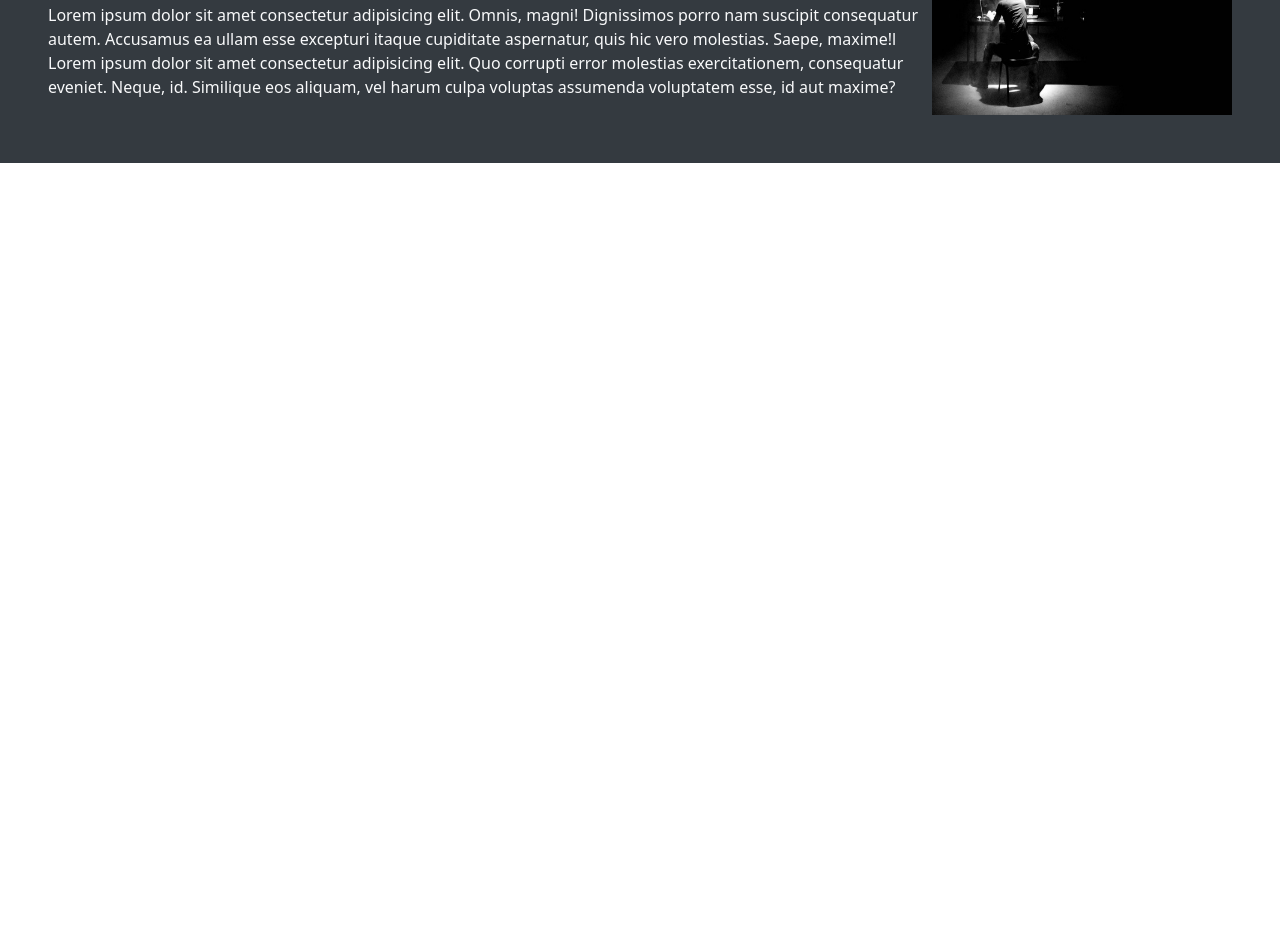
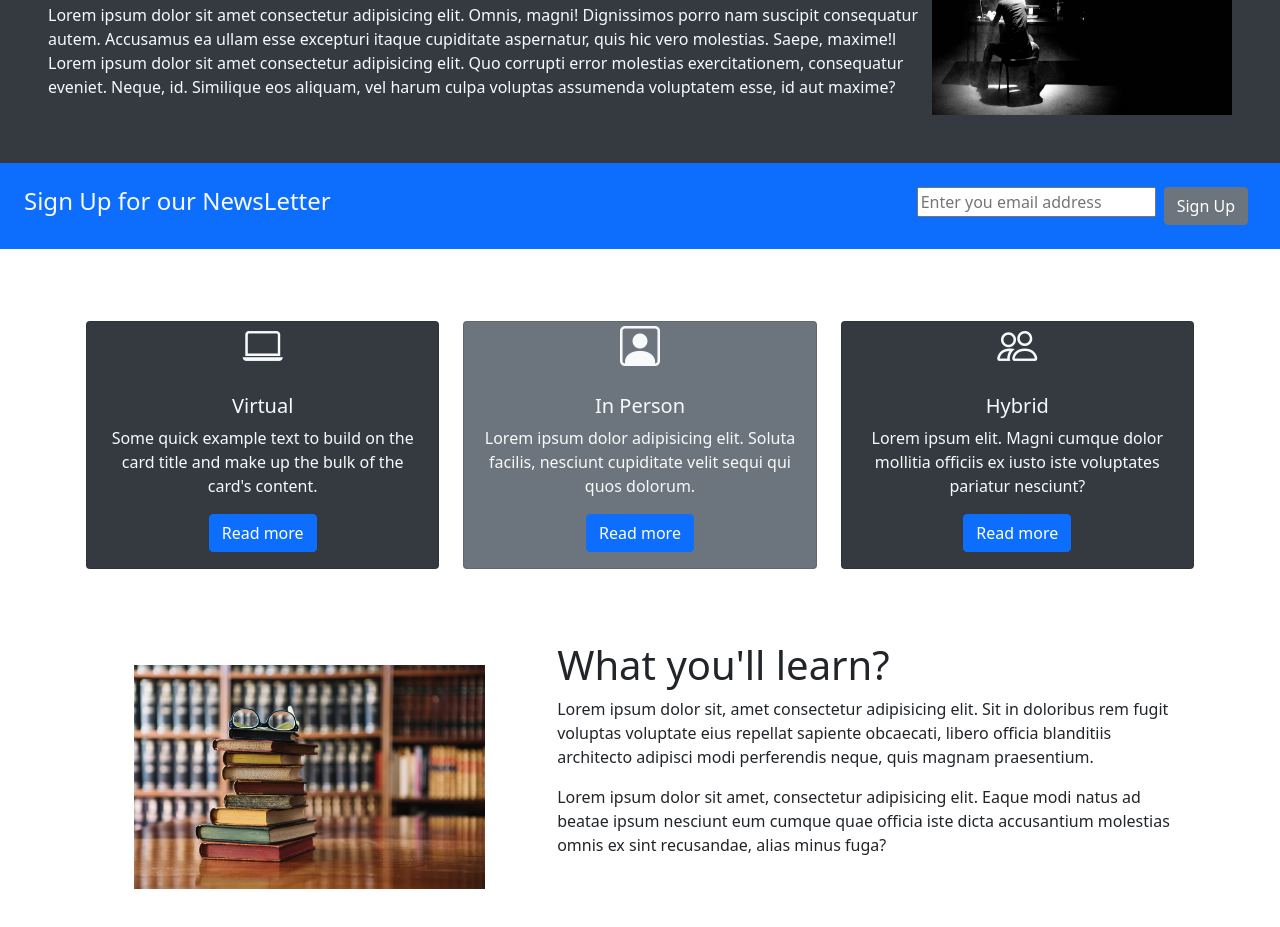
Before and after one commit to raja0089/bootstrap, a plain HTML site: page project1/index.html in a window 1280 px wide. Shown: the part 159-1086 px from the top of the page. Before the commit the page ends 800 px from the top, so only its background shows below. Drawn offline with nearby package versions, Linux system fonts and the light colour scheme.

Commit message:
add news latter and card sections

```diff
--- a/project1/index.html
+++ b/project1/index.html
@@ -1,23 +1,32 @@
 <!DOCTYPE html>
 <html lang="en">
+
 <head>
   <meta charset="UTF-8">
   <meta name="viewport" content="width=device-width, initial-scale=1.0">
   <title>Bootstrap Site</title>
   <link rel="stylesheet" href="https://cdn.jsdelivr.net/npm/bootstrap-icons@1.9.1/font/bootstrap-icons.css">
-  <link rel="stylesheet" href="https://stackpath.bootstrapcdn.com/bootstrap/5.0.0-alpha1/css/bootstrap.min.css" integrity="sha384-r4NyP46KrjDleawBgD5tp8Y7UzmLA05oM1iAEQ17CSuDqnUK2+k9luXQOfXJCJ4I" crossorigin="anonymous">
-  <script src="https://cdn.jsdelivr.net/npm/popper.js@1.16.0/dist/umd/popper.min.js" integrity="sha384-Q6E9RHvbIyZFJoft+2mJbHaEWldlvI9IOYy5n3zV9zzTtmI3UksdQRVvoxMfooAo" crossorigin="anonymous"></script>
-  <script src="https://stackpath.bootstrapcdn.com/bootstrap/5.0.0-alpha1/js/bootstrap.min.js" integrity="sha384-oesi62hOLfzrys4LxRF63OJCXdXDipiYWBnvTl9Y9/TRlw5xlKIEHpNyvvDShgf/" crossorigin="anonymous"></script>
+  <link rel="stylesheet" href="https://stackpath.bootstrapcdn.com/bootstrap/5.0.0-alpha1/css/bootstrap.min.css"
+    integrity="sha384-r4NyP46KrjDleawBgD5tp8Y7UzmLA05oM1iAEQ17CSuDqnUK2+k9luXQOfXJCJ4I" crossorigin="anonymous">
+  <script src="https://cdn.jsdelivr.net/npm/popper.js@1.16.0/dist/umd/popper.min.js"
+    integrity="sha384-Q6E9RHvbIyZFJoft+2mJbHaEWldlvI9IOYy5n3zV9zzTtmI3UksdQRVvoxMfooAo"
+    crossorigin="anonymous"></script>
+  <script src="https://stackpath.bootstrapcdn.com/bootstrap/5.0.0-alpha1/js/bootstrap.min.js"
+    integrity="sha384-oesi62hOLfzrys4LxRF63OJCXdXDipiYWBnvTl9Y9/TRlw5xlKIEHpNyvvDShgf/"
+    crossorigin="anonymous"></script>
 </head>
+
 <body>
   <!-- Navigation -->
   <nav class="navbar navbar-expand-sm navbar-dark bg-dark justify-content-between">
     <div class="container-fluid">
       <a class="navbar-brand text-light" href="#">
-        <img src="./image/citroen_PNG88.png" class="img-fluid"  width="40" alt="">
+        <img src="./image/citroen_PNG88.png" class="img-fluid" width="40" alt="">
         <div class="me-8">
-      <span class="fw-bold">  Navetec- inco</a></span>
-      <button class="navbar-toggler" type="button" data-bs-toggle="collapse" data-bs-target="#navbarNav" aria-controls="navbarNav" aria-expanded="false" aria-label="Toggle navigation">
+          <span class="fw-bold"> Navetec- inco
+      </a></span>
+      <button class="navbar-toggler" type="button" data-bs-toggle="collapse" data-bs-target="#navbarNav"
+        aria-controls="navbarNav" aria-expanded="false" aria-label="Toggle navigation">
         <span class="navbar-toggler-icon"></span>
       </button>
     </div>
@@ -46,15 +55,97 @@
   <!-- Showcase -->
   <section class="bg-dark">
     <div class="containor p-5 text-light d-md-flex justify-content-between">
-      <div  >
+      <div>
         <h1 class="d-sm-flex text-center">Become a
-          <span class="text-warning">Web Developer</span></h1>
+          <span class="text-warning">Web Developer</span>
+        </h1>
         <p>
-          Lorem ipsum dolor sit amet consectetur adipisicing elit. Omnis, magni! Dignissimos porro nam suscipit consequatur autem. Accusamus ea ullam esse excepturi itaque cupiditate aspernatur, quis hic vero molestias. Saepe, maxime!l Lorem ipsum dolor sit amet consectetur adipisicing elit. Quo corrupti error molestias exercitationem, consequatur eveniet. Neque, id. Similique eos aliquam, vel harum culpa voluptas assumenda voluptatem esse, id aut maxime?
+          Lorem ipsum dolor sit amet consectetur adipisicing elit. Omnis, magni! Dignissimos porro nam suscipit
+          consequatur autem. Accusamus ea ullam esse excepturi itaque cupiditate aspernatur, quis hic vero molestias.
+          Saepe, maxime!l Lorem ipsum dolor sit amet consectetur adipisicing elit. Quo corrupti error molestias
+          exercitationem, consequatur eveniet. Neque, id. Similique eos aliquam, vel harum culpa voluptas assumenda
+          voluptatem esse, id aut maxime?
         </p>
       </div>
       <img class="img-fluid" src="./image/wp6784639.jpg" width="300" alt="">
     </div>
   </section>
+
+  <!-- NewsLetter -->
+  <section class="btn-primary">
+    <div class="p-4 d-md-flex">
+      <h4 class="text-light">Sign Up for our NewsLetter</h4>
+
+      <div class="ml-sm-auto">
+        <form class="d-flex">
+          <div class="form-group">
+            <input type="Email" class="form control" placeholder="Enter you email address">
+          </div>
+          <button class="btn btn-secondary mx-2">Sign Up</button>
+        </form>
+      </div>
+    </div>
+  </section>
+
+  <!-- Cards -->
+  <section class="m-5 ">
+    <div class="container">
+      <div class="row">
+        <div class="col-4 g-4">
+          <div class="card bg-dark text-light text-center">
+            <div class="h1 mb=3">
+              <i class="bi bi-laptop "></i>
+            </div>
+            <div class="card-body">
+              <h5 class="card-title">Virtual</h5>
+              <p class="card-text">Some quick example text to build on the card title and make up the bulk of the card's
+                content.</p>
+              <a href="#" class="btn btn-primary">Read more</a>
+            </div>
+          </div>
+
+        </div>
+        <!-- card 2 -->
+        <div class="col-4 g-4">
+          <div class="card bg-secondary text-light text-center">
+            <div class="h1 mb=3">
+              <i class="bi bi-person-square "></i>
+            </div>
+            <div class="card-body">
+              <h5 class="card-title">In Person</h5>
+              <p class="card-text">Lorem ipsum dolor  adipisicing elit. Soluta facilis, nesciunt cupiditate velit sequi qui quos dolorum.</p>
+              <a href="#" class="btn btn-primary">Read more</a>
+            </div>
+          </div>
+
+        </div>
+        <!-- card 3 -->
+        <div class="col-4 g-4">
+          <div class="card bg-dark text-light text-center">
+            <div class="h1 mb=3">
+              <i class="bi bi-people"></i>
+            </div>
+            <div class="card-body">
+              <h5 class="card-title">Hybrid</h5>
+              <p class="card-text">Lorem ipsum elit. Magni cumque dolor mollitia officiis ex iusto iste voluptates pariatur nesciunt?</p>
+              <a href="#" class="btn btn-primary">Read more</a>
+            </div>
+          </div>
+        </div>
+  </section>
+  <!-- Learning -->
+  <section id="learn">
+    <div class="container d-flex">
+     <div class="m-5"> <img src="./image/R.jpg" width="980" class="img-fluid d-none d-sm-flex"  alt="learning"></div>
+    <div class="p-4">
+      <h1>What you'll learn?</h1>
+      <p >
+        Lorem ipsum dolor sit, amet consectetur adipisicing elit. Sit in doloribus rem fugit voluptas voluptate eius repellat sapiente obcaecati, libero officia blanditiis architecto adipisci modi perferendis neque, quis magnam praesentium.
+      </p>
+      <p>Lorem ipsum dolor sit amet, consectetur adipisicing elit. Eaque modi natus ad beatae ipsum nesciunt eum cumque quae officia iste dicta accusantium molestias omnis ex sint recusandae, alias minus fuga?</p>
+    </div>
+    </div>
+  </section>
 </body>
+
 </html>
```
Also changed, not shown: project1/image/R.jpg (added). Lines whose indentation alone changed are shown as unchanged.
